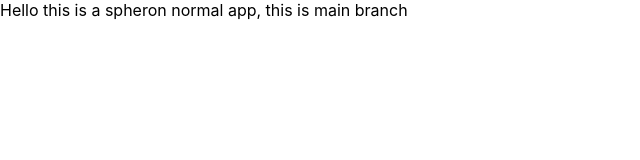
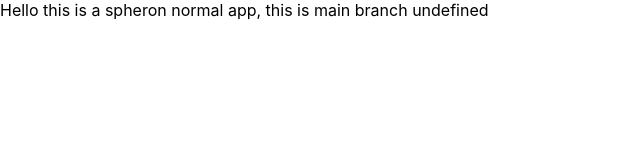
Before and after one commit to rohan-recorem/spheron-normal, a Next.js app: page / in a window 1280 px wide. Shown: the top 160 px of the page, without its empty margins (0-640 px from the left). Built offline with nearby package versions, Linux system fonts and the light colour scheme.

Commit message:
added env variable main

```diff
--- a/pages/index.js
+++ b/pages/index.js
@@ -1,3 +1,5 @@
 export default function Home() {
-  return <div>Hello this is a spheron normal app, this is main branch</div>;
+  return (
+    <div>{`Hello this is a spheron normal app, this is main branch ${process.env.NEXT_PUBLIC_ENV_VAR}`}</div>
+  );
 }
```
